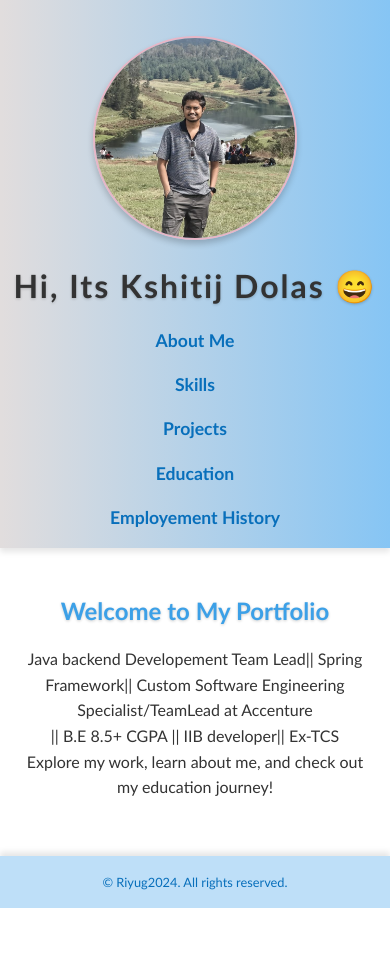
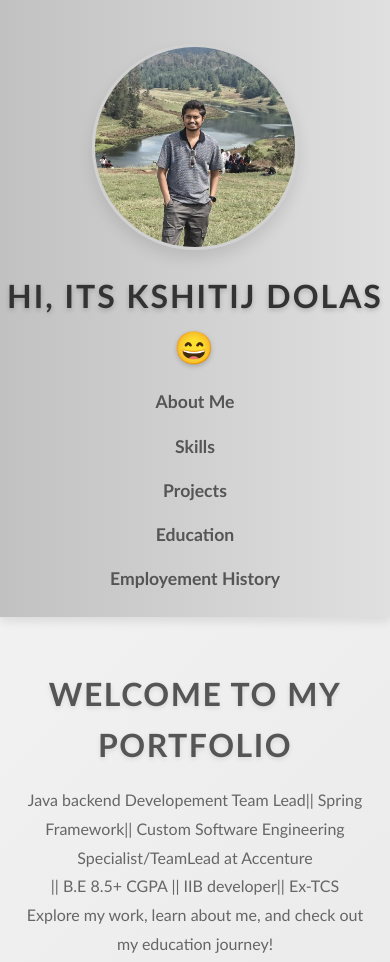
Before and after one commit to Riyuzaki1995/myDev, a plain HTML site: page portfolio-Kshitij-Dolas/index.html in a window 390 px wide. Shown: the top 962 px of the page. Before the commit the page ends 908 px from the top, so only its background shows below. Drawn offline with Linux system fonts and the light colour scheme.

Commit message:
Modyifying grey theme with css upgrades

```diff
--- a/docs/css/styles.css
+++ b/docs/css/styles.css
@@ -1,7 +1,7 @@
 /* General Body Styles */
 body {
     font-family: "Gill Sans", sans-serif;
-    background-image: url("/myDev/portfolio-Kshitij-Dolas/images/BeachBackgroung.jpg");
+    background: linear-gradient(135deg, #f7f7f7, #eaeaea); /* Light grey gradient */
     color: #333; /* Neutral text color */
     margin: 0;
     padding: 0;
@@ -10,30 +10,40 @@ body {
 
 /* Profile Image Styles */
 .profileImg {
-    width: 300px; /* Default width for larger screens */
-    height: 300px; /* Ensure height matches width for a perfect circle */
+    width: 280px; /* Default width for larger screens */
+    height: 280px; /* Ensure height matches width for a perfect circle */
     border-radius: 50%; /* Makes the image circular */
-    border: 2px solid #e7b6c6; /* Blue border */
+    border: 3px solid #d1d1d1; /* Subtle grey border */
     object-fit: cover; /* Ensures the image fits within the circle */
-    box-shadow: 0 4px 6px rgba(0, 0, 0, 0.2); /* Adds a subtle shadow */
-    margin: 20px auto; /* Centers the image if it's a block-level element */
-    display: block; /* Ensures it behaves as a block-level element for centering */
+    box-shadow: 0 8px 15px rgba(0, 0, 0, 0.1); /* Adds a soft shadow */
+    margin: 20px auto;
+    display: block;
+    transition: transform 0.3s ease;
+}
+
+.profileImg:hover {
+    transform: scale(1.05); /* Slight zoom on hover */
 }
 
 /* Header Styles */
 header {
-    background: linear-gradient(90deg, #aca0a05b, #86c5f4); /* Light cyan to light sky blue */
+    background: linear-gradient(90deg, #c1c1c1, #e0e0e0); /* Light grey gradient */
     color: #333;
-    padding: 1rem 0;
+    padding: 1.5rem 0;
     text-align: center;
-    box-shadow: 0 4px 6px rgba(0, 0, 0, 0.1);
+    box-shadow: 0 4px 10px rgba(0, 0, 0, 0.1);
+    position: sticky;
+    top: 0;
+    z-index: 1000;
 }
 
 header h1 {
-    font-size: 2.5rem;
+    font-size: 2.8rem;
     margin: 0;
+    font-weight: 600;
+    text-transform: uppercase;
     letter-spacing: 2px;
-    text-shadow: 0 1px 3px rgba(0, 0, 0, 0.2);
+    text-shadow: 0 2px 5px rgba(0, 0, 0, 0.2);
 }
 
 header nav ul {
@@ -42,53 +52,58 @@ header nav ul {
     margin: 1rem 0 0;
     display: flex;
     justify-content: center;
-    flex-wrap: wrap; /* Ensures navigation items wrap on small screens */
-}
-
-header nav ul li {
-    margin: 0 1.5rem;
+    gap: 2rem;
 }
 
 header nav ul li a {
     text-decoration: none;
-    color: #086fbb; /* Medium blue for links */
+    color: #555; /* Dark grey for links */
     font-weight: bold;
     font-size: 1.1rem;
-    transition: color 0.3s ease-in-out;
+    padding: 0.5rem 1rem;
+    transition: color 0.3s ease, background 0.3s ease;
+    border-radius: 5px;
 }
 
 header nav ul li a:hover {
-    color: #3ca0e7; /* Lighter blue hover */
+    color: #fff;
+    background: #333; /* Dark grey background on hover */
 }
 
 /* Main Content Styles */
 main {
     padding: 3rem;
     text-align: center;
+    max-width: 1200px;
+    margin: 0 auto;
 }
 
 main h2 {
-    font-size: 2rem;
+    font-size: 2.5rem;
     margin-bottom: 1rem;
-    color: #3ca0e7; /* Light sky blue */
-    text-shadow: 0 1px 3px rgba(0, 0, 0, 0.2);
+    color: #555; /* Subtle grey heading */
+    font-weight: 600;
+    text-transform: uppercase;
+    letter-spacing: 1.5px;
+    text-shadow: 0 2px 5px rgba(0, 0, 0, 0.1);
 }
 
 main p {
     font-size: 1.2rem;
-    color: #333;
+    color: #666; /* Darker grey for text */
     max-width: 800px;
-    margin: 0 auto;
+    margin: 0 auto 2rem;
+    line-height: 1.8;
 }
 
 /* Footer Styles */
 footer {
-    background: #bedff8; /* Light sky blue */
-    color: #086fbb;
+    background: #e0e0e0; /* Soft grey */
+    color: #555;
     text-align: center;
     padding: 1rem 0;
     margin-top: 2rem;
-    box-shadow: 0 -4px 6px rgba(0, 0, 0, 0.1);
+    box-shadow: 0 -4px 10px rgba(0, 0, 0, 0.1);
 }
 
 footer p {
@@ -98,60 +113,62 @@ footer p {
 
 /* Project Styles */
 .project {
-    background: rgba(255, 255, 255, 0.9); /* Semi-transparent white */
+    background: rgba(255, 255, 255, 0.95); /* Semi-transparent white */
     color: #333;
-    border: 1px solid #86c5f4; /* Light blue border */
+    border: 1px solid #d1d1d1; /* Subtle grey border */
     margin: 2rem auto;
-    padding: 1.5rem;
+    padding: 2rem;
     border-radius: 10px;
-    box-shadow: 0 4px 10px rgba(0, 0, 0, 0.1);
+    box-shadow: 0 6px 15px rgba(0, 0, 0, 0.1);
     transition: transform 0.3s ease, box-shadow 0.3s ease;
     max-width: 600px;
+    text-align: left;
 }
 
 .project:hover {
-    transform: scale(1.05);
-    box-shadow: 0 6px 15px rgba(134, 197, 244, 0.6); /* Light blue shadow */
+    transform: translateY(-10px); /* Floating effect on hover */
+    box-shadow: 0 8px 20px rgba(0, 0, 0, 0.2);
 }
 
 /* Links */
 a {
-    color: #086fbb; /* Medium blue */
+    color: #555; /* Neutral grey */
     text-decoration: none;
     transition: color 0.3s ease-in-out;
 }
 
 a:hover {
-    color: #3ca0e7; /* Lighter blue */
+    color: #000; /* Dark grey hover */
 }
 
 /* Buttons */
 button {
-    background: linear-gradient(90deg, #bedff8, #86c5f4); /* Light sky blue gradient */
+    background: linear-gradient(90deg, #e0e0e0, #c1c1c1); /* Grey gradient */
     border: none;
     padding: 0.8rem 1.5rem;
-    color: #fff;
+    color: #333;
     font-weight: bold;
     font-size: 1rem;
     border-radius: 5px;
     cursor: pointer;
-    transition: background 0.3s ease-in-out, transform 0.3s ease;
+    transition: background 0.3s ease, transform 0.3s ease;
 }
 
 button:hover {
-    background: linear-gradient(90deg, #86c5f4, #bedff8);
+    background: linear-gradient(90deg, #c1c1c1, #a1a1a1); /* Darker grey gradient on hover */
     transform: translateY(-3px);
-    box-shadow: 0 4px 10px rgba(134, 197, 244, 0.4);
+    box-shadow: 0 4px 10px rgba(0, 0, 0, 0.2);
 }
 
 /* Form Styles */
 form {
-    background: #ffffff; /* White */
+    background: #ffffff;
     padding: 2rem;
     border-radius: 10px;
     box-shadow: 0 4px 10px rgba(0, 0, 0, 0.1);
     max-width: 500px;
     margin: 2rem auto;
+    border: 1px solid #d1d1d1;
 }
 
 form label {
@@ -166,9 +183,9 @@ form textarea {
     width: 100%;
     padding: 0.8rem;
     margin-bottom: 1rem;
-    border: 1px solid #bedff8; /* Light blue border */
+    border: 1px solid #d1d1d1;
     border-radius: 5px;
-    background: #f0f8ff; /* Very light blue */
+    background: #f7f7f7; /* Very light grey */
     color: #333;
 }
 
@@ -179,43 +196,38 @@ form button {
 /* Responsive Design */
 @media (max-width: 768px) {
     .profileImg {
-        width: 200px; /* Smaller profile image for smaller screens */
+        width: 200px;
         height: 200px;
     }
 
     header h1 {
-        font-size: 2rem; /* Smaller header text */
+        font-size: 2rem;
     }
 
-    header nav ul li {
-        margin: 0 0.5rem; /* Reduce spacing between navigation items */
+    header nav ul {
+        flex-wrap: wrap;
+        gap: 1rem;
     }
 
-    main {
-        padding: 1.5rem; /* Reduce padding for smaller screens */
+    main h2 {
+        font-size: 2rem;
+    }
+
+    main p {
+        font-size: 1rem;
     }
 
     .project {
-        margin: 1rem auto;
-        padding: 1rem; /* Adjust padding for smaller devices */
-    }
-
-    footer p {
-        font-size: 0.8rem; /* Smaller footer text */
+        padding: 1.5rem;
     }
 }
 
 @media (max-width: 480px) {
-    main h2 {
-        font-size: 1.5rem; /* Adjust main heading size for very small screens */
-    }
-
-    main p {
-        font-size: 1rem; /* Adjust paragraph text size */
+    main {
+        padding: 1.5rem;
     }
 
     header nav ul {
-        flex-direction: column; /* Stack navigation links vertically */
-        gap: 1rem;
+        flex-direction: column;
     }
 }
--- a/portfolio-Kshitij-Dolas/css/styles.css
+++ b/portfolio-Kshitij-Dolas/css/styles.css
@@ -1,7 +1,7 @@
 /* General Body Styles */
 body {
     font-family: "Gill Sans", sans-serif;
-    background-image: url("/myDev/portfolio-Kshitij-Dolas/images/BeachBackgroung.jpg");
+    background: linear-gradient(135deg, #f7f7f7, #eaeaea); /* Light grey gradient */
     color: #333; /* Neutral text color */
     margin: 0;
     padding: 0;
@@ -10,30 +10,40 @@ body {
 
 /* Profile Image Styles */
 .profileImg {
-    width: 300px; /* Default width for larger screens */
-    height: 300px; /* Ensure height matches width for a perfect circle */
+    width: 280px; /* Default width for larger screens */
+    height: 280px; /* Ensure height matches width for a perfect circle */
     border-radius: 50%; /* Makes the image circular */
-    border: 2px solid #e7b6c6; /* Blue border */
+    border: 3px solid #d1d1d1; /* Subtle grey border */
     object-fit: cover; /* Ensures the image fits within the circle */
-    box-shadow: 0 4px 6px rgba(0, 0, 0, 0.2); /* Adds a subtle shadow */
-    margin: 20px auto; /* Centers the image if it's a block-level element */
-    display: block; /* Ensures it behaves as a block-level element for centering */
+    box-shadow: 0 8px 15px rgba(0, 0, 0, 0.1); /* Adds a soft shadow */
+    margin: 20px auto;
+    display: block;
+    transition: transform 0.3s ease;
+}
+
+.profileImg:hover {
+    transform: scale(1.05); /* Slight zoom on hover */
 }
 
 /* Header Styles */
 header {
-    background: linear-gradient(90deg, #aca0a05b, #86c5f4); /* Light cyan to light sky blue */
+    background: linear-gradient(90deg, #c1c1c1, #e0e0e0); /* Light grey gradient */
     color: #333;
-    padding: 1rem 0;
+    padding: 1.5rem 0;
     text-align: center;
-    box-shadow: 0 4px 6px rgba(0, 0, 0, 0.1);
+    box-shadow: 0 4px 10px rgba(0, 0, 0, 0.1);
+    position: sticky;
+    top: 0;
+    z-index: 1000;
 }
 
 header h1 {
-    font-size: 2.5rem;
+    font-size: 2.8rem;
     margin: 0;
+    font-weight: 600;
+    text-transform: uppercase;
     letter-spacing: 2px;
-    text-shadow: 0 1px 3px rgba(0, 0, 0, 0.2);
+    text-shadow: 0 2px 5px rgba(0, 0, 0, 0.2);
 }
 
 header nav ul {
@@ -42,53 +52,58 @@ header nav ul {
     margin: 1rem 0 0;
     display: flex;
     justify-content: center;
-    flex-wrap: wrap; /* Ensures navigation items wrap on small screens */
-}
-
-header nav ul li {
-    margin: 0 1.5rem;
+    gap: 2rem;
 }
 
 header nav ul li a {
     text-decoration: none;
-    color: #086fbb; /* Medium blue for links */
+    color: #555; /* Dark grey for links */
     font-weight: bold;
     font-size: 1.1rem;
-    transition: color 0.3s ease-in-out;
+    padding: 0.5rem 1rem;
+    transition: color 0.3s ease, background 0.3s ease;
+    border-radius: 5px;
 }
 
 header nav ul li a:hover {
-    color: #3ca0e7; /* Lighter blue hover */
+    color: #fff;
+    background: #333; /* Dark grey background on hover */
 }
 
 /* Main Content Styles */
 main {
     padding: 3rem;
     text-align: center;
+    max-width: 1200px;
+    margin: 0 auto;
 }
 
 main h2 {
-    font-size: 2rem;
+    font-size: 2.5rem;
     margin-bottom: 1rem;
-    color: #3ca0e7; /* Light sky blue */
-    text-shadow: 0 1px 3px rgba(0, 0, 0, 0.2);
+    color: #555; /* Subtle grey heading */
+    font-weight: 600;
+    text-transform: uppercase;
+    letter-spacing: 1.5px;
+    text-shadow: 0 2px 5px rgba(0, 0, 0, 0.1);
 }
 
 main p {
     font-size: 1.2rem;
-    color: #333;
+    color: #666; /* Darker grey for text */
     max-width: 800px;
-    margin: 0 auto;
+    margin: 0 auto 2rem;
+    line-height: 1.8;
 }
 
 /* Footer Styles */
 footer {
-    background: #bedff8; /* Light sky blue */
-    color: #086fbb;
+    background: #e0e0e0; /* Soft grey */
+    color: #555;
     text-align: center;
     padding: 1rem 0;
     margin-top: 2rem;
-    box-shadow: 0 -4px 6px rgba(0, 0, 0, 0.1);
+    box-shadow: 0 -4px 10px rgba(0, 0, 0, 0.1);
 }
 
 footer p {
@@ -98,60 +113,62 @@ footer p {
 
 /* Project Styles */
 .project {
-    background: rgba(255, 255, 255, 0.9); /* Semi-transparent white */
+    background: rgba(255, 255, 255, 0.95); /* Semi-transparent white */
     color: #333;
-    border: 1px solid #86c5f4; /* Light blue border */
+    border: 1px solid #d1d1d1; /* Subtle grey border */
     margin: 2rem auto;
-    padding: 1.5rem;
+    padding: 2rem;
     border-radius: 10px;
-    box-shadow: 0 4px 10px rgba(0, 0, 0, 0.1);
+    box-shadow: 0 6px 15px rgba(0, 0, 0, 0.1);
     transition: transform 0.3s ease, box-shadow 0.3s ease;
     max-width: 600px;
+    text-align: left;
 }
 
 .project:hover {
-    transform: scale(1.05);
-    box-shadow: 0 6px 15px rgba(134, 197, 244, 0.6); /* Light blue shadow */
+    transform: translateY(-10px); /* Floating effect on hover */
+    box-shadow: 0 8px 20px rgba(0, 0, 0, 0.2);
 }
 
 /* Links */
 a {
-    color: #086fbb; /* Medium blue */
+    color: #555; /* Neutral grey */
     text-decoration: none;
     transition: color 0.3s ease-in-out;
 }
 
 a:hover {
-    color: #3ca0e7; /* Lighter blue */
+    color: #000; /* Dark grey hover */
 }
 
 /* Buttons */
 button {
-    background: linear-gradient(90deg, #bedff8, #86c5f4); /* Light sky blue gradient */
+    background: linear-gradient(90deg, #e0e0e0, #c1c1c1); /* Grey gradient */
     border: none;
     padding: 0.8rem 1.5rem;
-    color: #fff;
+    color: #333;
     font-weight: bold;
     font-size: 1rem;
     border-radius: 5px;
     cursor: pointer;
-    transition: background 0.3s ease-in-out, transform 0.3s ease;
+    transition: background 0.3s ease, transform 0.3s ease;
 }
 
 button:hover {
-    background: linear-gradient(90deg, #86c5f4, #bedff8);
+    background: linear-gradient(90deg, #c1c1c1, #a1a1a1); /* Darker grey gradient on hover */
     transform: translateY(-3px);
-    box-shadow: 0 4px 10px rgba(134, 197, 244, 0.4);
+    box-shadow: 0 4px 10px rgba(0, 0, 0, 0.2);
 }
 
 /* Form Styles */
 form {
-    background: #ffffff; /* White */
+    background: #ffffff;
     padding: 2rem;
     border-radius: 10px;
     box-shadow: 0 4px 10px rgba(0, 0, 0, 0.1);
     max-width: 500px;
     margin: 2rem auto;
+    border: 1px solid #d1d1d1;
 }
 
 form label {
@@ -166,9 +183,9 @@ form textarea {
     width: 100%;
     padding: 0.8rem;
     margin-bottom: 1rem;
-    border: 1px solid #bedff8; /* Light blue border */
+    border: 1px solid #d1d1d1;
     border-radius: 5px;
-    background: #f0f8ff; /* Very light blue */
+    background: #f7f7f7; /* Very light grey */
     color: #333;
 }
 
@@ -179,43 +196,38 @@ form button {
 /* Responsive Design */
 @media (max-width: 768px) {
     .profileImg {
-        width: 200px; /* Smaller profile image for smaller screens */
+        width: 200px;
         height: 200px;
     }
 
     header h1 {
-        font-size: 2rem; /* Smaller header text */
+        font-size: 2rem;
     }
 
-    header nav ul li {
-        margin: 0 0.5rem; /* Reduce spacing between navigation items */
+    header nav ul {
+        flex-wrap: wrap;
+        gap: 1rem;
     }
 
-    main {
-        padding: 1.5rem; /* Reduce padding for smaller screens */
+    main h2 {
+        font-size: 2rem;
+    }
+
+    main p {
+        font-size: 1rem;
     }
 
     .project {
-        margin: 1rem auto;
-        padding: 1rem; /* Adjust padding for smaller devices */
-    }
-
-    footer p {
-        font-size: 0.8rem; /* Smaller footer text */
+        padding: 1.5rem;
     }
 }
 
 @media (max-width: 480px) {
-    main h2 {
-        font-size: 1.5rem; /* Adjust main heading size for very small screens */
-    }
-
-    main p {
-        font-size: 1rem; /* Adjust paragraph text size */
+    main {
+        padding: 1.5rem;
     }
 
     header nav ul {
-        flex-direction: column; /* Stack navigation links vertically */
-        gap: 1rem;
+        flex-direction: column;
     }
 }
```
